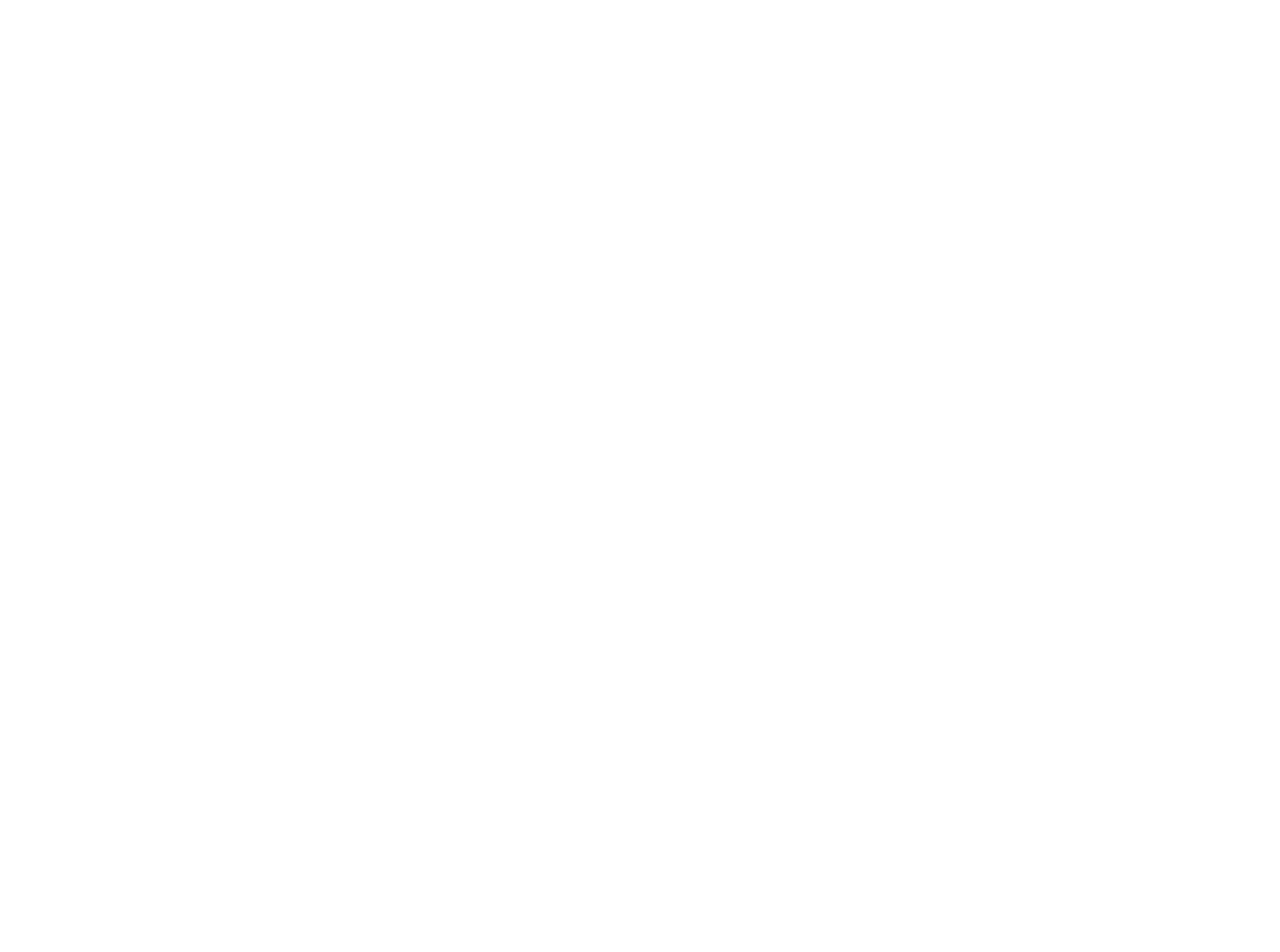
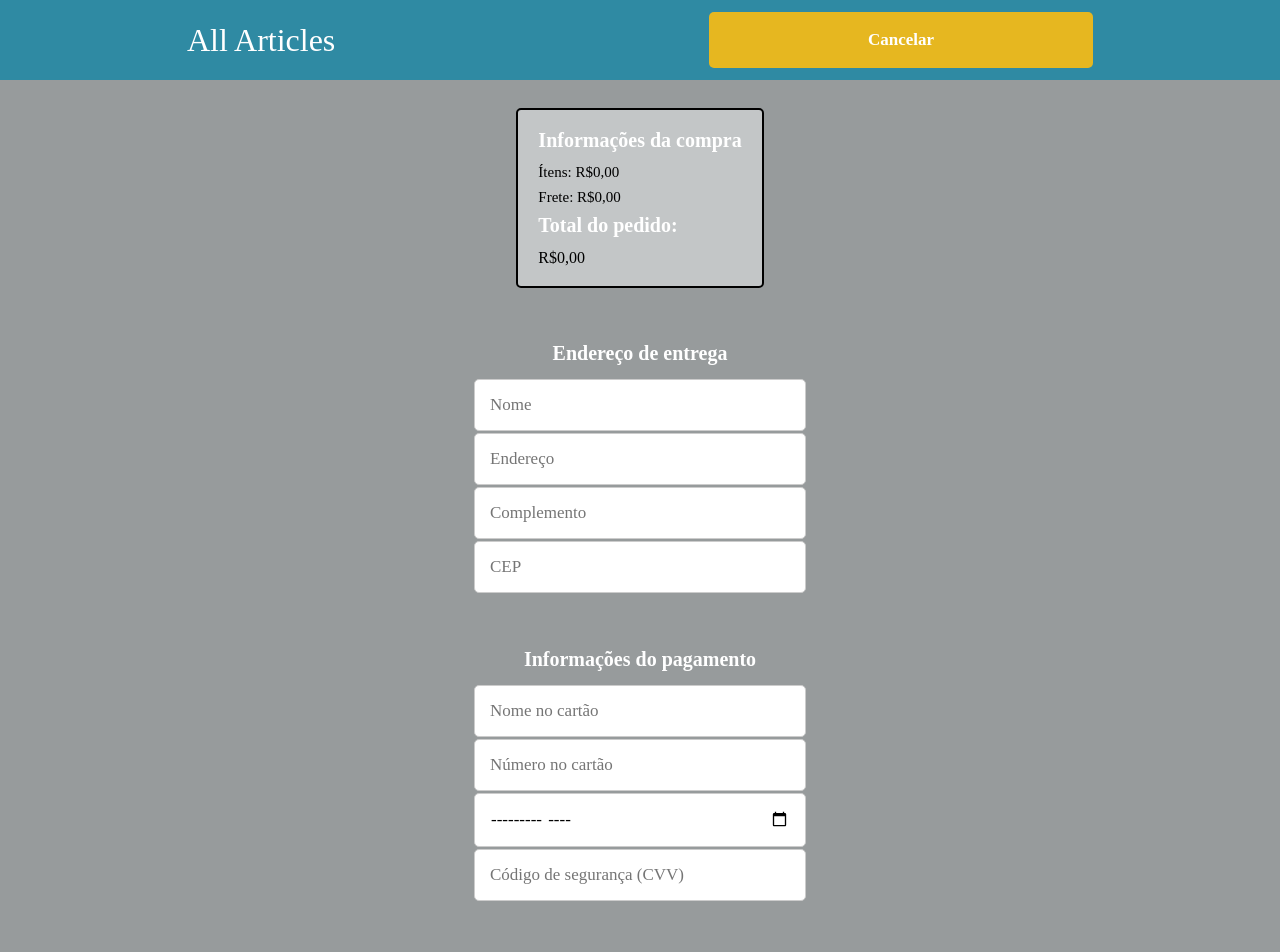
Before and after one commit to luiz-gustavo-alves/Driven-All-Articles-Front, a React (Vite) app: page /checkout in a window 1280 px wide. Before the commit this address had no page. Shown: the top 952 px of the page. Before the commit the page ends 800 px from the top, so only its background shows below. Built offline with nearby package versions, Linux system fonts and the light colour scheme.

Commit message:
Feat/checkout

```diff
--- a/src/App.jsx
+++ b/src/App.jsx
@@ -2,6 +2,7 @@
 import Home from "./pages/Home";
 import Login from "./pages/Login/SignInPage";
 import Register from "./pages/Register/SignUpPage";
+import Checkout from "./pages/Checkout/Checkout";
 
 
 export default function App() {
@@ -11,7 +12,8 @@
       <Routes>
         <Route path="/" element={<Login />}></Route>
         <Route path="/cadastro" element={<Register />}></Route>
-        <Route path="/home" element={<Home/>}></Route>
+        <Route path="/home" element={<Home />}></Route>
+        <Route path="/checkout" element={<Checkout />}></Route>
       </Routes>
     </BrowserRouter>
   )
--- /dev/null
+++ b/src/pages/Checkout/Checkout.jsx
@@ -0,0 +1,113 @@
+import { useState } from "react";
+import styled from "styled-components";
+import AllArticlesLogo from "../../components/AllArticlesLogo";
+import axios from "axios";
+
+export default function Checkout() {
+
+    return (
+        <CheckoutContainer>
+
+            <Header>
+                <AllArticlesLogo />
+                <button>Cancelar</button>
+            </Header>
+
+            <CheckoutItems>
+                <InfoContainer>
+                    <h1>Informações da compra</h1>
+                    <p>Ítens: R$0,00</p>
+                    <p>Frete: R$0,00</p>
+                    <h1>Total do pedido: </h1> R$0,00
+                </InfoContainer>
+                <AddressContainer>
+                    <h1>Endereço de entrega</h1>
+                    <input required placeholder="Nome" type="text"></input>
+                    <input required placeholder="Endereço" type="text"></input>
+                    <input required placeholder="Complemento" type="number" min="0"></input>
+                    <input required placeholder="CEP" type="number" min="0"></input>
+                </AddressContainer>
+                <PaymentContainer>
+                    <h1>Informações do pagamento</h1>
+                    <input required placeholder="Nome no cartão" type="text"></input>
+                    <input required placeholder="Número no cartão" type="number"></input>
+                    <input required placeholder="Data de expiração" type="month"></input>
+                    <input required placeholder="Código de segurança (CVV)" type="number" min="0"></input>
+                </PaymentContainer>
+                <button>Confirmar Pedido</button>
+            </CheckoutItems>
+
+        </CheckoutContainer>
+    )
+}
+
+const CheckoutContainer = styled.section`
+display: flex;
+flex-direction: column;
+`
+
+const Header = styled.header`
+height: 10vh;
+width: 100vw;
+background-color: #2f8aa3;
+display: flex;
+align-items: center;
+justify-content: space-around;
+
+button {
+    height: 7vh;
+    width: 30vw;
+    font-size: 17px;
+    background-color: #e6b720;
+}
+`
+
+const CheckoutItems = styled.main`
+height: 120vh;
+width: 100vw;
+background-color: #979b9c;
+display: flex;
+flex-direction: column;
+align-items: center;
+justify-content: space-around;
+
+input {
+    font-size: 17px;
+    width: 300px;
+}
+
+h1 {
+    font-size: 20px;
+    margin-bottom: 15px;
+}
+
+p {
+    font-size: 15px;
+    margin-bottom: 10px;
+}
+
+button {
+    height: 7vh;
+    width: 300px;
+    background-color: #20e66c;
+}
+`
+
+const InfoContainer = styled.div`
+background-color: #c3c6c7;
+border: 0.125em solid;
+border-radius: 5px;
+padding: 20px;
+`
+
+const AddressContainer = styled.div`
+display: flex;
+flex-direction: column;
+align-items: center;
+`
+
+const PaymentContainer = styled.div`
+display: flex;
+flex-direction: column;
+align-items: center;
+`
```
Also changed, not shown: src/pages/Checkout/CheckoutDone.jsx (added).
